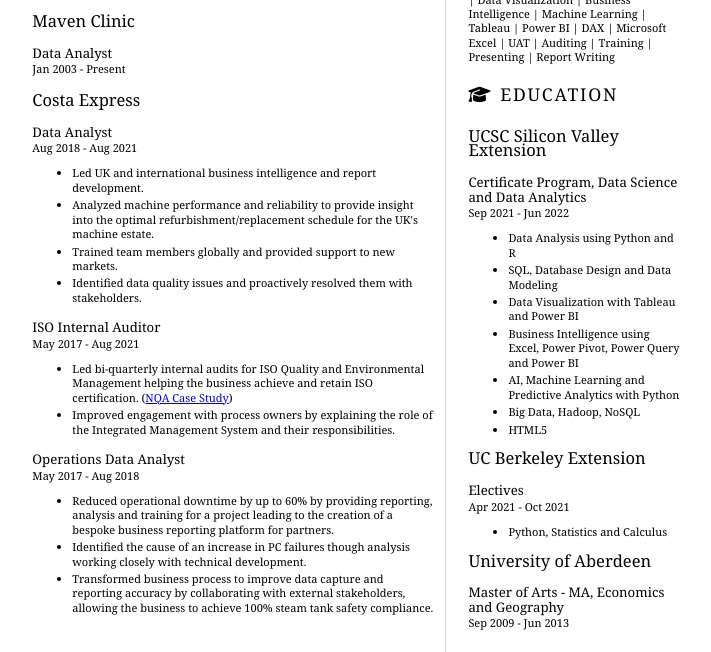
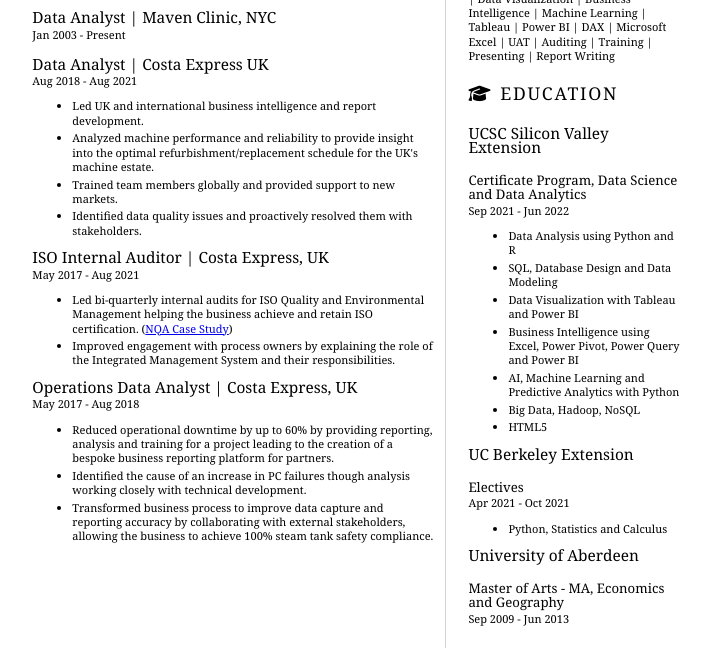
Before and after one commit to rrailton/resume, a plain HTML site: page index.html in a window 1280 px wide. Shown: the part 341-993 px from the top of the page, without its empty margins (289-1000 px from the left). Drawn offline with Linux system fonts and the light colour scheme.

Commit message:
updated work experience format

```diff
--- a/index.html
+++ b/index.html
@@ -27,16 +27,14 @@
                 </section>
 				<section>
 					<h2><i class="fa-solid fa-briefcase" aria-hidden="true"></i> WORK EXPERIENCE</h2>
-                    <h3>Maven Clinic</h3>
-					<h4>Data Analyst</h4>
+                    <h3>Data Analyst | Maven Clinic, NYC</h3>
                     <p>Jan 2003 - Present</p>
                     <!--
                     <ul>
                         <li>insert bullet here</li>
                     </ul>
                     -->
-                    <h3>Costa Express</h3>
-					<h4>Data Analyst</h4>
+					<h3>Data Analyst | Costa Express UK</h3>
                     <p>Aug 2018 - Aug 2021</p>
                     <ul>
                         <li>Led UK and international business intelligence and report development.</li>
@@ -48,14 +46,14 @@
                     -->
                     </ul>
 
-					<h4>ISO Internal Auditor</h4>
+					<h3>ISO Internal Auditor | Costa Express, UK</h3>
                     <p>May 2017 - Aug 2021</p>
                     <ul>
                     <li>Led bi-quarterly internal audits for ISO Quality and Environmental Management helping the business achieve and retain ISO certification. (<a href="https://www.nqa.com/en-gb/resources/videos/costa-express-client-case-study" title="View NQA Costa Express Case Study" target="_blank" rel="external noreferrer noopener">NQA Case Study</a>) </li>
                     <li>Improved engagement with process owners by explaining the role of the Integrated Management System and their responsibilities.</li>
                     </ul>
 
-					<h4>Operations Data Analyst</h4>
+					<h3>Operations Data Analyst | Costa Express, UK</h3>
                     <p>May 2017 - Aug 2018</p>
                     <ul>
                     <li>Reduced operational downtime by up to 60% by providing reporting, analysis and training for a project leading to the creation of a bespoke business reporting platform for partners.</li>
--- a/style.css
+++ b/style.css
@@ -19,7 +19,7 @@
 }
 
 h3 {
-    font-size: 1.5em;
+    font-size: 1.4em;
 }
 
 h4 {
```
